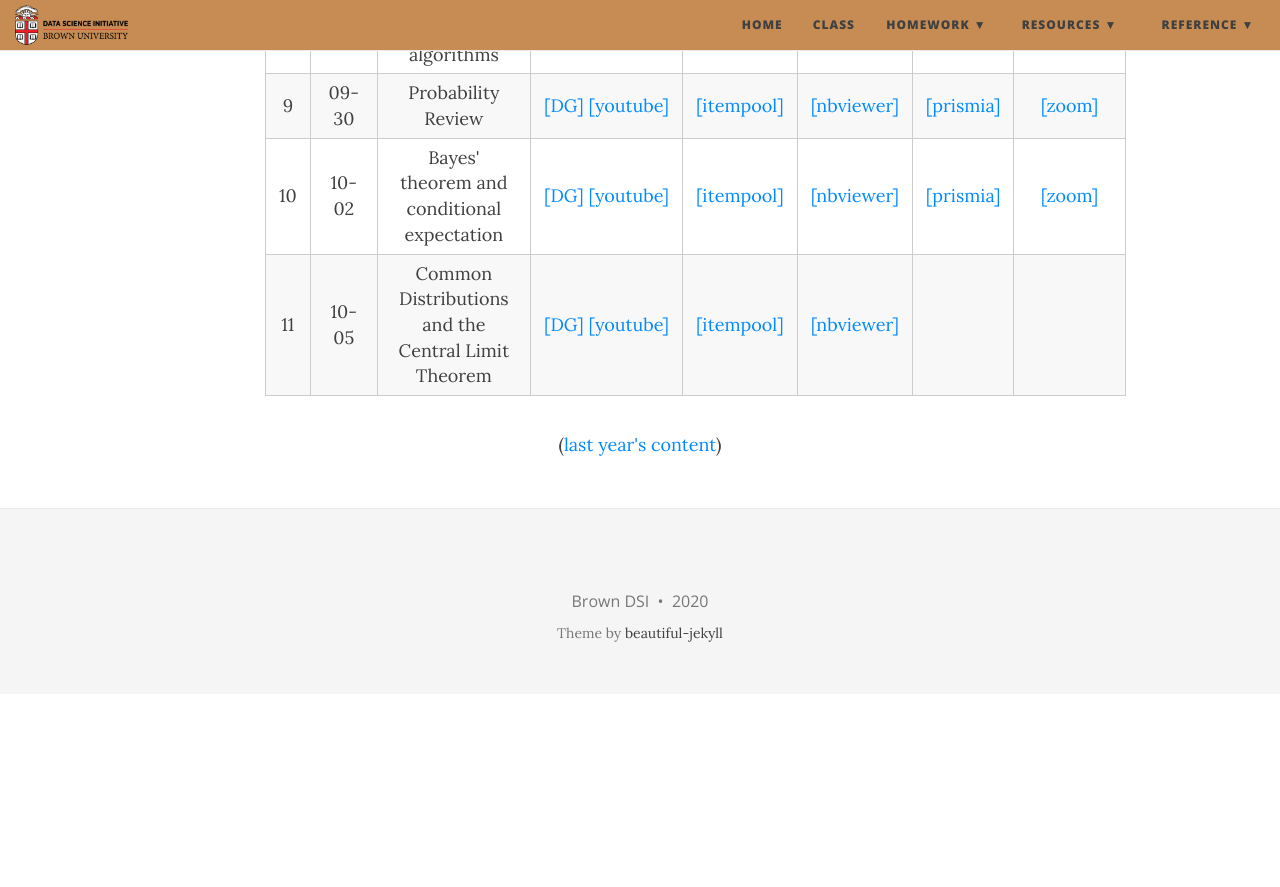
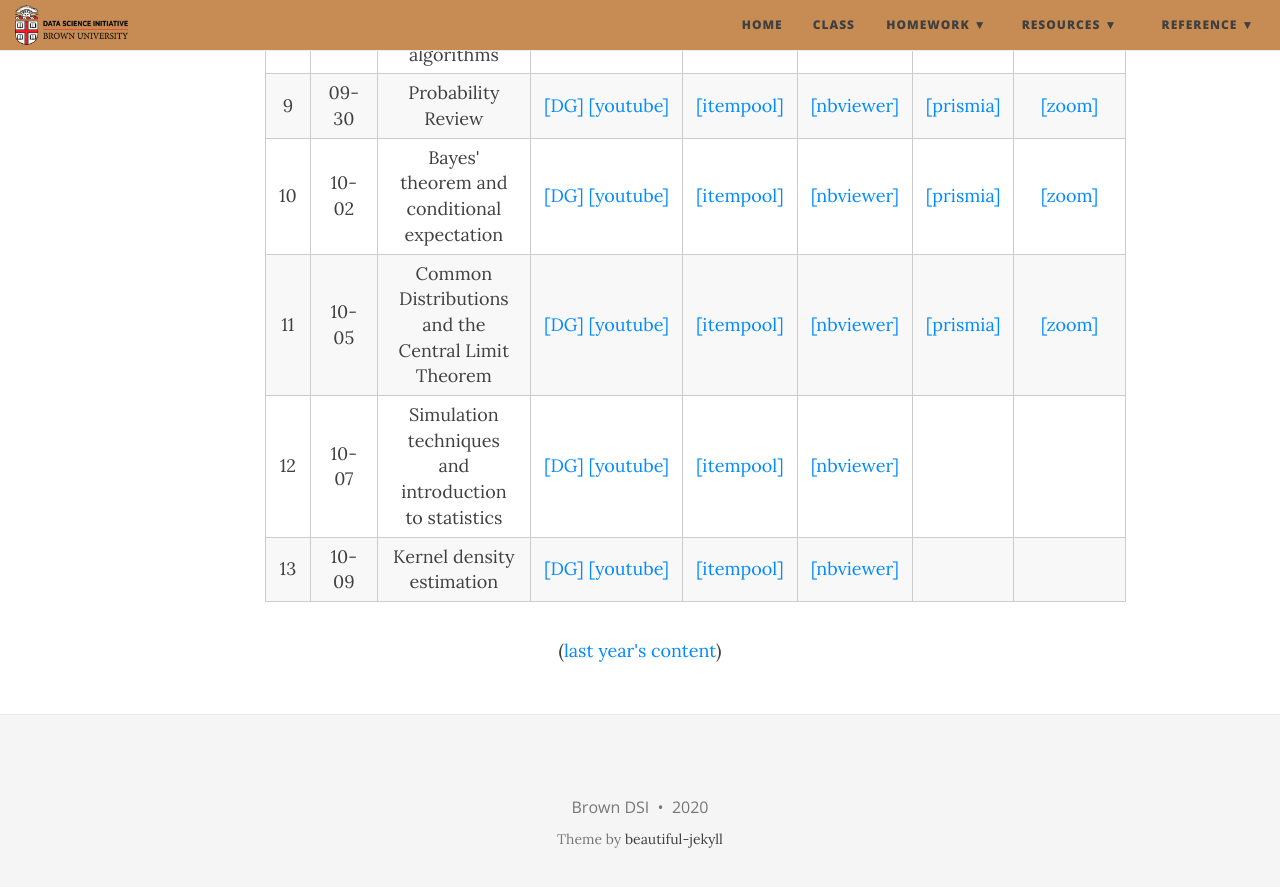
Before and after one commit to data1010/data1010.github.io, a Jekyll site: the page built from class.md, in a window 1280 px wide and 900 px high, scrolled down 951 px. Shown: the top 887 px of the window. Built offline with Jekyll 4.4.1, drawn with Linux system fonts in a browser that asks for light colours; nearby versions of some CDN libraries; before the commit the page ends 1645 px from its top, so only the background shows below that.

Commit message:
Add content for the rest of the week

```diff
--- a/class.md
+++ b/class.md
@@ -134,6 +134,26 @@ title: Notebooks and videos
       <td style="text-align: center"><a href="https://mathigon.org/course/intro-probability/central-limit-theorem">[DG]</a>&nbsp;<a href="https://www.youtube.com/watch?v=JGeTcRfKgBo">[youtube]</a></td>
       <td style="text-align: center"><a href="https://itempool.com/sswatson/c/PFHMe1XCWxH">[itempool]</a></td>
       <td style="text-align: center"><a href="https://nbviewer.jupyter.org/github/data1010/problem-sets/blob/master/preclass-sets/10-05/data1010-10-05.ipynb">[nbviewer]</a></td>
+      <td style="text-align: center"><a href="https://prismia.chat/shared/SH5O-W3DD">[prismia]</a></td>
+      <td style="text-align: center"><a href="https://brown.zoom.us/rec/share/sa3CL-wAskjnZLVtpjsbqFP1GDnaCkEsdNv3jpgIdh9s0C2_jo_9akPaFzZy2t8p.rTg4rwvCpYjFVNSw?startTime=1601906895000">[zoom]</a></td>
+    </tr>
+    <tr>
+      <td style="text-align: center">12</td>
+      <td style="text-align: center">10-07</td>
+      <td style="text-align: center">Simulation techniques and introduction to statistics</td>
+      <td style="text-align: center"><a href="https://mathigon.org/course/intro-statistics">[DG]</a>&nbsp;<a href="https://www.youtube.com/watch?v=JGeTcRfKgBo">[youtube]</a></td>
+      <td style="text-align: center"><a href="https://itempool.com/sswatson/c/6oCxsTRSpWH">[itempool]</a></td>
+      <td style="text-align: center"><a href="https://nbviewer.jupyter.org/github/data1010/problem-sets/blob/master/preclass-sets/10-07/data1010-10-07.ipynb">[nbviewer]</a></td>
+      <td style="text-align: center"></td>
+      <td style="text-align: center"></td>
+    </tr>
+    <tr>
+      <td style="text-align: center">13</td>
+      <td style="text-align: center">10-09</td>
+      <td style="text-align: center">Kernel density estimation</td>
+      <td style="text-align: center"><a href="https://mathigon.org/course/intro-statistics/estimating-joint-densities">[DG]</a>&nbsp;<a href="https://www.youtube.com/watch?v=JGeTcRfKgBo">[youtube]</a></td>
+      <td style="text-align: center"><a href="https://itempool.com/sswatson/c/UFfRqAXk16A">[itempool]</a></td>
+      <td style="text-align: center"><a href="https://nbviewer.jupyter.org/github/data1010/problem-sets/blob/master/preclass-sets/10-09/data1010-10-09.ipynb">[nbviewer]</a></td>
       <td style="text-align: center"></td>
       <td style="text-align: center"></td>
     </tr>
```
